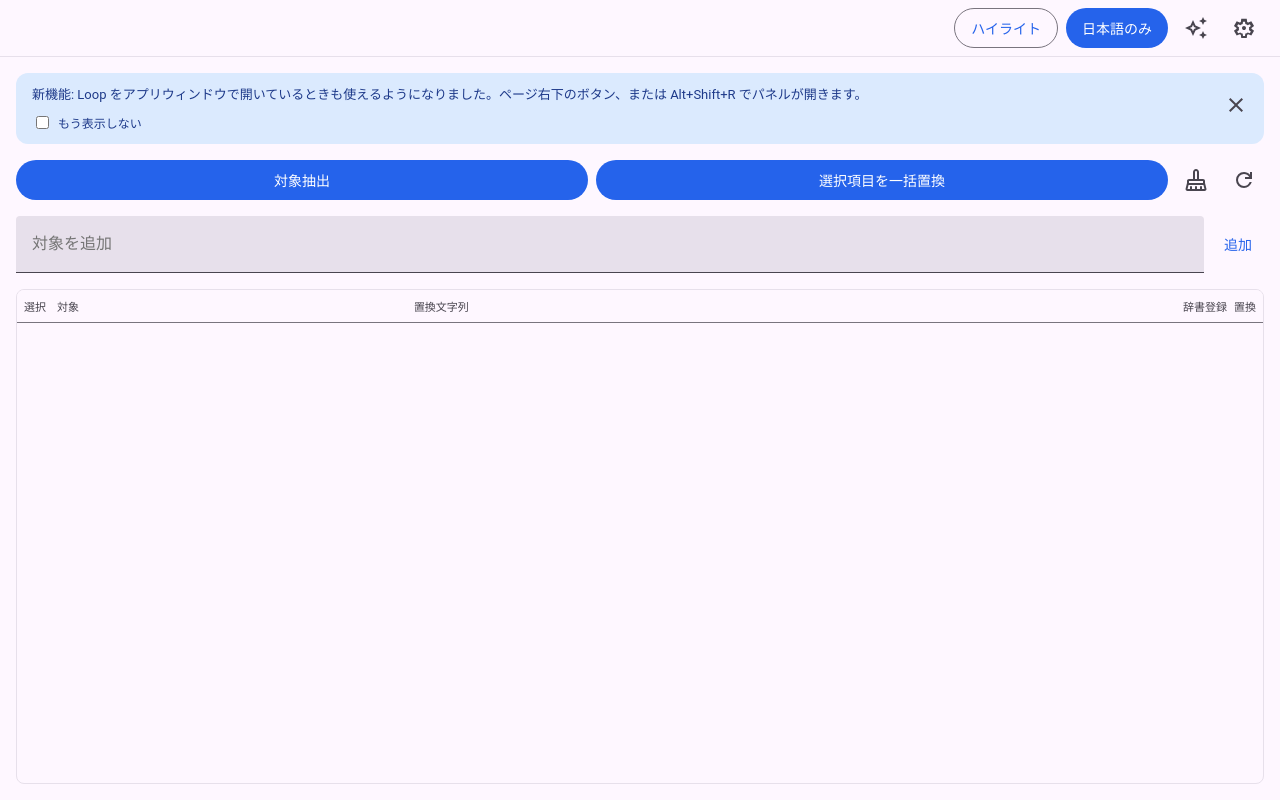
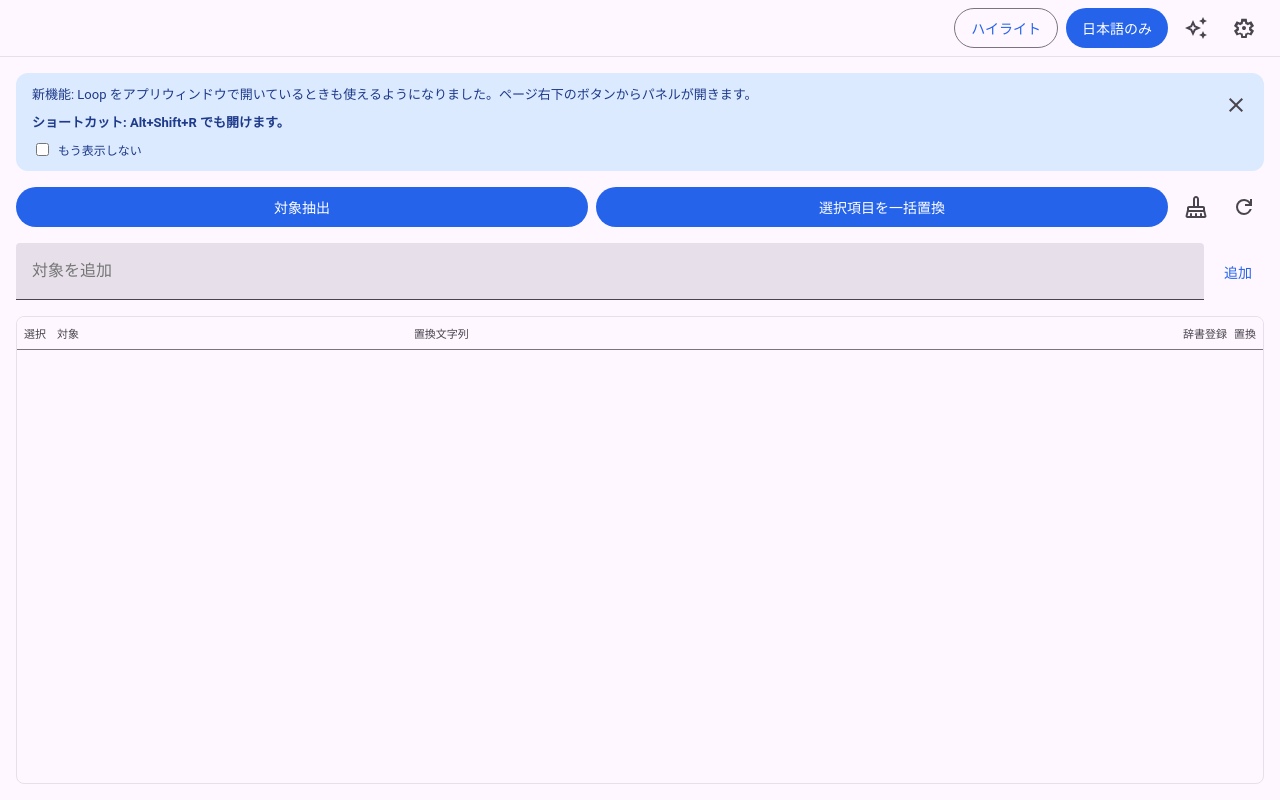
Before and after one commit to masanori-satake/Replace-Solo, a browser extension: page projects/app/pages/sidepanel.html in a window 1280 px wide. Drawn offline with Linux system fonts and the light colour scheme; no server answers.

Commit message:
feat: お知らせとツールチップで Alt+Shift+R を明確に告知
- お知らせ本文では「ショートカット: Alt+Shift+R でも開けます。」を独立した一文＋太字にして埋もれさせない
- ページ内フローティングボタンの title を「Replace-Solo パネル（Alt+Shift+R）」にし、お知らせを消した後もツールチップで思い出せるようにした

```diff
--- a/projects/app/css/sidepanel.css
+++ b/projects/app/css/sidepanel.css
@@ -123,6 +123,10 @@ body {
   gap: 6px;
   font-size: 12px;
   cursor: pointer;
+}
+
+.notice-shortcut {
+  font-weight: 600;
 }
 
 /* Button Styles */
--- a/projects/app/pages/sidepanel.html
+++ b/projects/app/pages/sidepanel.html
@@ -72,8 +72,10 @@
         <div class="notice-body">
           <p class="notice-text">
             新機能: Loop
-            をアプリウィンドウで開いているときも使えるようになりました。ページ右下のボタン、または
-            Alt+Shift+R でパネルが開きます。
+            をアプリウィンドウで開いているときも使えるようになりました。ページ右下のボタンからパネルが開きます。
+          </p>
+          <p class="notice-text notice-shortcut">
+            ショートカット: Alt+Shift+R でも開けます。
           </p>
           <label class="notice-dismiss">
             <input type="checkbox" id="inpage-notice-dismiss" />
--- a/projects/app/scripts/inpage.js
+++ b/projects/app/scripts/inpage.js
@@ -486,7 +486,7 @@ background: #e8f0fe;
     launcherEl = document.createElement("button");
     launcherEl.className = "rs-launcher";
     launcherEl.textContent = "Replace-Solo";
-    launcherEl.title = "Replace-Solo を開く (Alt+Shift+R)";
+    launcherEl.title = "Replace-Solo パネル（Alt+Shift+R）";
     launcherEl.addEventListener("click", () => togglePanel());
     shadow.appendChild(launcherEl);
 
```
